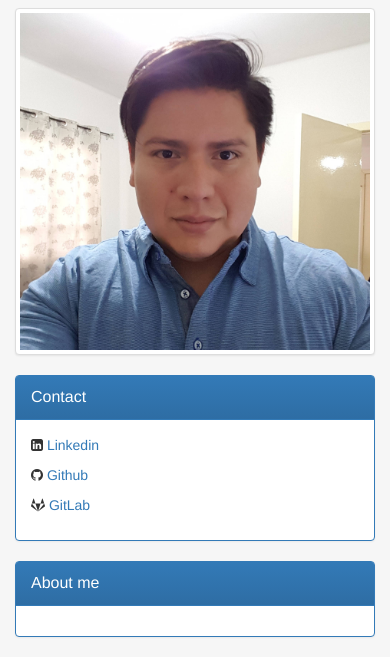
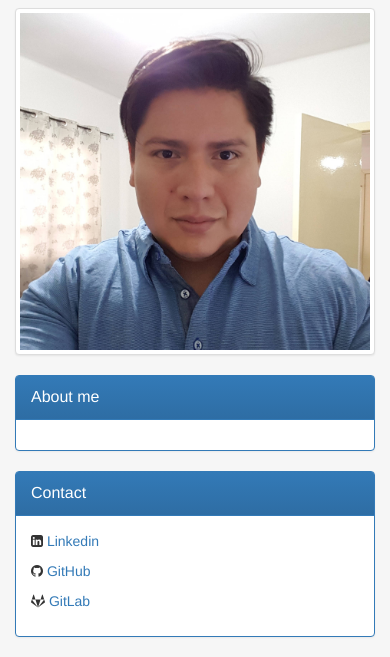
Before and after one commit to mario291187/mario291187.github.io, a website: page index.html in a window 390 px wide. Shown: the part 422-1079 px from the top of the page. Drawn offline with nearby package versions, Linux system fonts and the light colour scheme.

Commit message:
page layout

```diff
--- a/index.html
+++ b/index.html
@@ -30,6 +30,10 @@
             margin-bottom: 30px;
             padding-top: 170px;
             text-align: center;
+        }
+
+        .avatar{
+            margin: auto;
         }
     </style>
 
@@ -64,49 +68,17 @@
 
     <div class="row">
 
-
-
-
         <div class="col-sm-3">
+            <div class="avatar">
 
                 <a href="#" class="thumbnail">
                     <img src="img/photo.jpg" alt="Mario">
                 </a>
 
-
-
-
-            <div class="panel panel-primary">
-                <div class="panel-heading">
-                    <div class="panel-title">
-                        Contact
-                    </div>
-                </div>
-                <div class="panel-body">
-                    <p>
-                        <i class="fa fa-linkedin-square"></i> <a href="https://www.linkedin.com/in/mario-torres">Linkedin</a>
-                    </p>
-                    <p>
-                        <i class="fa fa-github"></i> <a href="https://github.com/mariotorres">Github</a>
-                    </p>
-                    <p>
-                        <i class="fa fa-gitlab"></i> <a href="https://gitlab.com/mario.torres">GitLab</a>
-
-                    </p>
-                </div>
             </div>
 
-            <!--<div class="panel panel-primary">
-                <div class="panel-heading">
-                    <div class="panel-title">
-                        Projects
-                    </div>
-                </div>
-                <div class="panel-body">
+        </div>
 
-                </div>
-            </div>-->
-        </div>
         <div class="col-sm-9">
             <div class="panel panel-primary">
 
@@ -121,8 +93,39 @@
                 </div>
             </div>
         </div>
+
     </div>
+
+    <div class="row">
+        <div class="col-sm-3">
+
+            <div class="panel panel-primary">
+                <div class="panel-heading">
+                    <div class="panel-title">
+                        Contact
+                    </div>
+                </div>
+                <div class="panel-body">
+                    <p>
+                        <i class="fa fa-linkedin-square"></i> <a href="https://www.linkedin.com/in/mario-torres">Linkedin</a>
+                    </p>
+                    <p>
+                        <i class="fa fa-github"></i> <a href="https://github.com/mariotorres">GitHub</a>
+                    </p>
+                    <p>
+                        <i class="fa fa-gitlab"></i> <a href="https://gitlab.com/mario.torres">GitLab</a>
+
+                    </p>
+                </div>
+            </div>
+
+        </div>
+    </div>
+
+
+
 </div>
+
 
 <script src="https://code.jquery.com/jquery-3.1.0.min.js"   integrity="sha256-cCueBR6CsyA4/9szpPfrX3s49M9vUU5BgtiJj06wt/s="   crossorigin="anonymous"></script>
 <script src="https://mariotorres.github.io/bower_components/d3/d3.min.js"></script>
```
